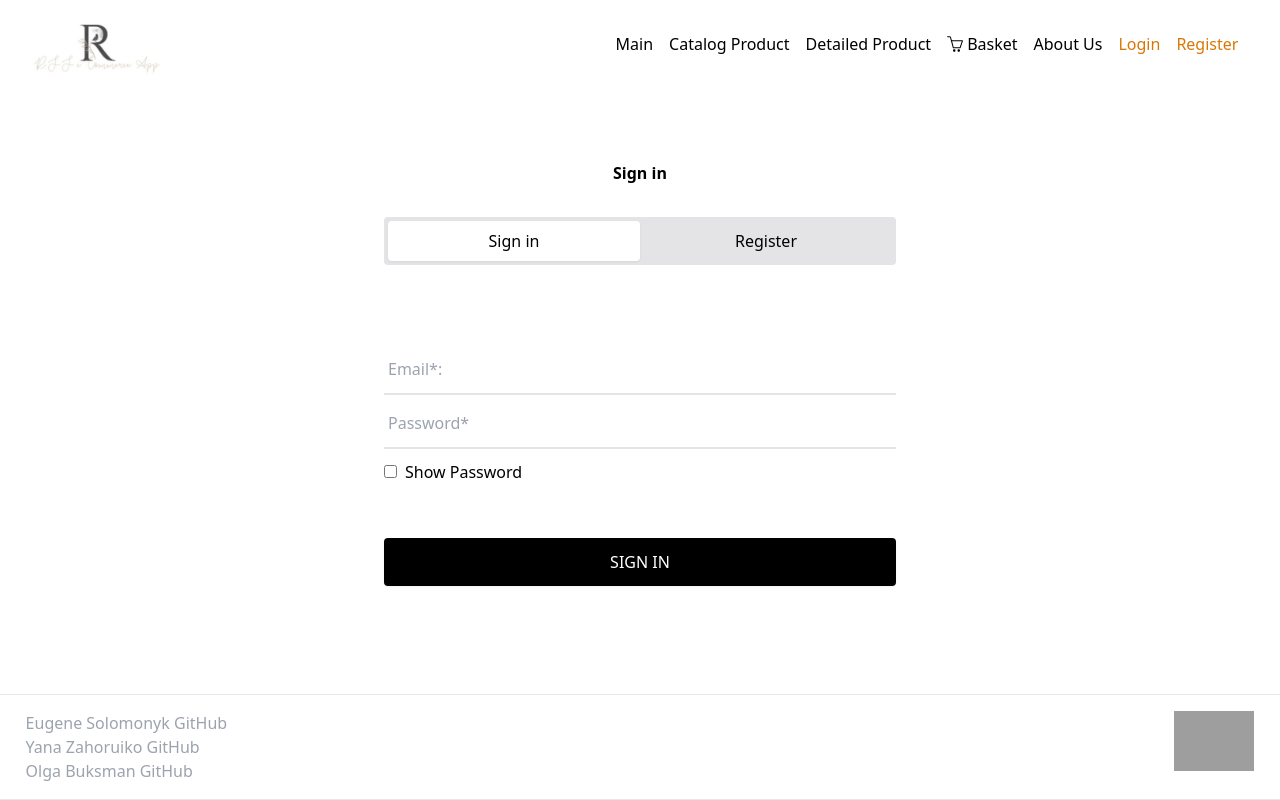
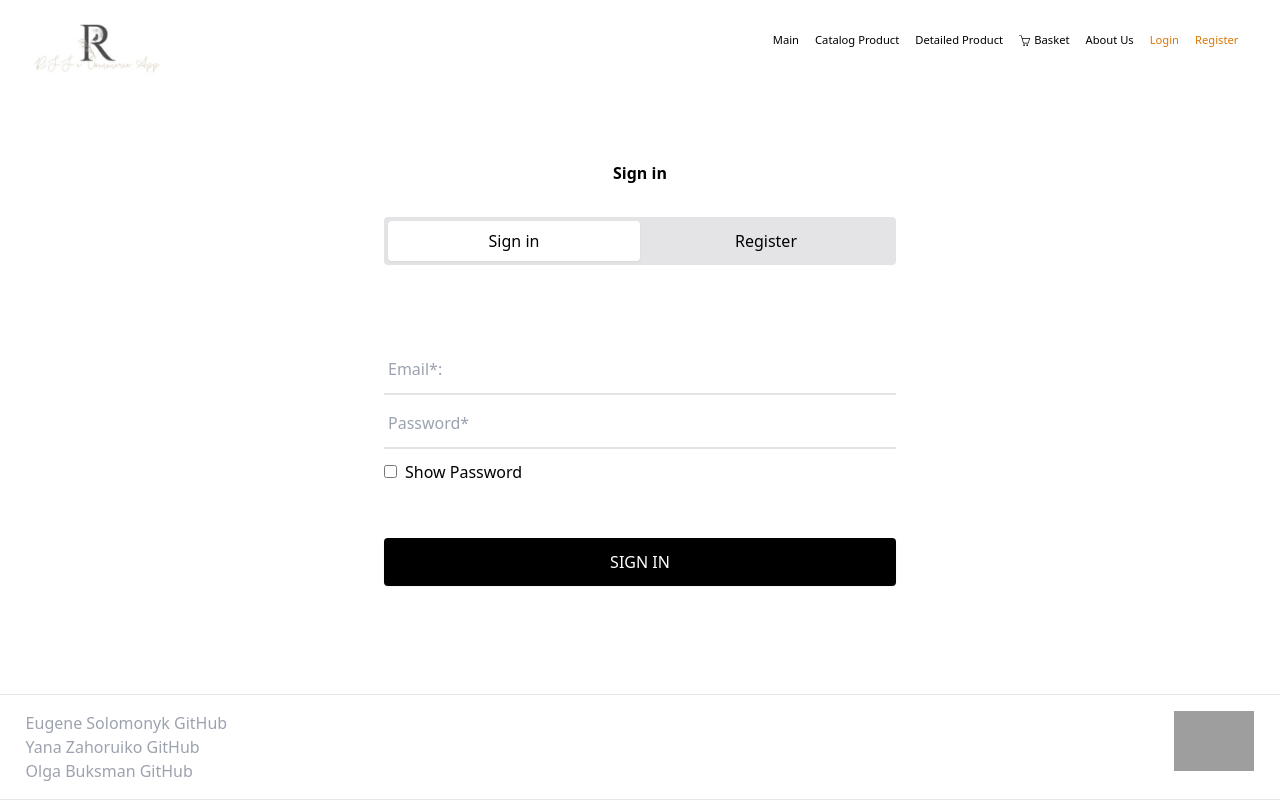
Before and after one commit to SoloSoft2000/eCommerce-Application, a React app: page /login in a window 1280 px wide. Built offline with nearby package versions, Linux system fonts and the light colour scheme; grey boxes are pictures that could not be loaded.

Commit message:
refactor:nav menu

```diff
--- a/src/_components/Header.tsx
+++ b/src/_components/Header.tsx
@@ -1,31 +1,28 @@
-import React, { useEffect, useState } from 'react';
+import React, { useCallback, useState } from 'react';
 import { Link } from 'react-router-dom';
 import { SlMenu } from 'react-icons/sl';
 import Img from '../assets/images/logo4.jpg';
 import Navigation from './Navigation';
 
 function Header(): React.JSX.Element {
-  const [isOpen, setOpen] = useState<boolean>(false);
+  const [isOpen, setOpen] = useState(false);
 
-  useEffect(() => {
-    const menuHandler = (): void => {
-      setOpen(false);
-    };
+  const toggNavMenu = useCallback(() => {
+    setOpen((prevValue) => !prevValue);
+  }, [isOpen]);
 
-    document.addEventListener('mousedown', menuHandler);
-  });
   return (
     <header className="container mx-auto">
-      <div className="flex justify-between">
+      <div className="flex justify-between max-md:items-center max-md:pr-2">
         <Link to="/">
           <img className="m-3" src={Img} alt="logo" width="150" />
         </Link>
         <Navigation isOpen={isOpen} />
         <button
-          className="menu-btn mr-2 hidden max-md:block max-sm:block"
-          onClick={(): void => setOpen(!isOpen)}
+          className="h-5 w-5 hidden max-md:inline-block"
+          onClick={toggNavMenu}
         >
-          <SlMenu />
+          <SlMenu className="w-full h-full" />
         </button>
       </div>
     </header>
--- a/src/_components/Navigation.tsx
+++ b/src/_components/Navigation.tsx
@@ -18,29 +18,31 @@ function Navigation({ isOpen }: NavigationProps): React.JSX.Element {
 
   return (
     <nav
-      className={`flex justify-between gap-4 m-8 max-md:m-0 max-md:z-50 max-md:w-1/3 max-sm:w-2/4 max-md:h-300 max-md:bg-white
-    max-md:border-2 max-md:border-gray-300 max-md:rounded-tl-2xl max-md:rounded-tr-2xl max-md:rounded-bl-2xl max-md:rounded-br-2xl
-    max-md:fixed max-md:top-0 max-md:-left-1/3 max-sm:-left-2/4 max-md:flex max-md:flex-col max-md:transition-transform
-    max-md:duration-400 max-md:ease-linear ${isOpen ? 'active' : ''}`}
+      className={`flex max-md:flex-col max-md:fixed max-md:justify-start max-md:items-center md:justify-between max-md:gap-6 max-md:pt-6 md:gap-4 md:m-8 max-md:m-0 max-md:z-50 max-md:w-3/4 max-md:drop-shadow-md	max-md:h-full max-md:bg-white
+      max-md:top-0 max-md:-left-3/4 max-md:transition-transform
+      max-md:duration-400 max-md:ease-linear ${isOpen ? 'active' : ''}`}
     >
-      <Link className="hover:text-neutral-500 max-lg:text-sm max-md:p-3" to="/">
+      <Link
+        className="hover:text-neutral-500 max-md:text-2xl md:text-sm"
+        to="/"
+      >
         Main
       </Link>
       <>
         <Link
-          className="hover:text-neutral-500 max-lg:text-sm max-md:p-3"
+          className="hover:text-neutral-500 max-md:text-2xl md:text-sm"
           to="/catalog"
         >
           Catalog Product
         </Link>
         <Link
-          className="hover:text-neutral-500 max-lg:text-sm max-md:p-3"
+          className="hover:text-neutral-500 max-md:text-2xl md:text-sm"
           to="/product"
         >
           Detailed Product
         </Link>
         <Link
-          className="hover:text-neutral-500 max-lg:text-sm max-md:p-3"
+          className="hover:text-neutral-500 max-md:text-2xl md:text-sm"
           to="/basket"
         >
           <div className="flex items-center">
@@ -49,7 +51,7 @@ function Navigation({ isOpen }: NavigationProps): React.JSX.Element {
         </Link>
       </>
       <Link
-        className="hover:text-neutral-500 max-lg:text-sm max-md:p-3"
+        className="hover:text-neutral-500 max-md:text-2xl md:text-sm"
         to="/about"
       >
         About Us
@@ -58,7 +60,7 @@ function Navigation({ isOpen }: NavigationProps): React.JSX.Element {
       {customer.id && (
         <>
           <Link
-            className="hover:text-neutral-500 max-lg:text-sm max-md:p-3"
+            className="hover:text-neutral-500 max-md:text-2xl md:text-sm"
             to="/profile"
           >
             <div className="flex items-center">
@@ -66,7 +68,7 @@ function Navigation({ isOpen }: NavigationProps): React.JSX.Element {
             </div>
           </Link>
           <Link
-            className="text-amber-600 hover:text-amber-500 max-lg:text-sm max-md:p-4"
+            className="text-amber-600 hover:text-amber-500 max-md:text-2xl md:text-sm"
             to="/"
             onClick={handleLogout}
           >
@@ -77,13 +79,13 @@ function Navigation({ isOpen }: NavigationProps): React.JSX.Element {
       {!customer.id && (
         <>
           <Link
-            className="text-amber-600 hover:text-amber-500 max-lg:text-sm max-md:p-4"
+            className="text-amber-600 hover:text-amber-500 max-md:text-2xl md:text-sm"
             to="/login"
           >
             Login
           </Link>
           <Link
-            className="text-amber-600 hover:text-amber-500 max-lg:text-sm max-md:p-4"
+            className="text-amber-600 hover:text-amber-500 max-md:text-2xl md:text-sm"
             to="/register"
           >
             Register
```
